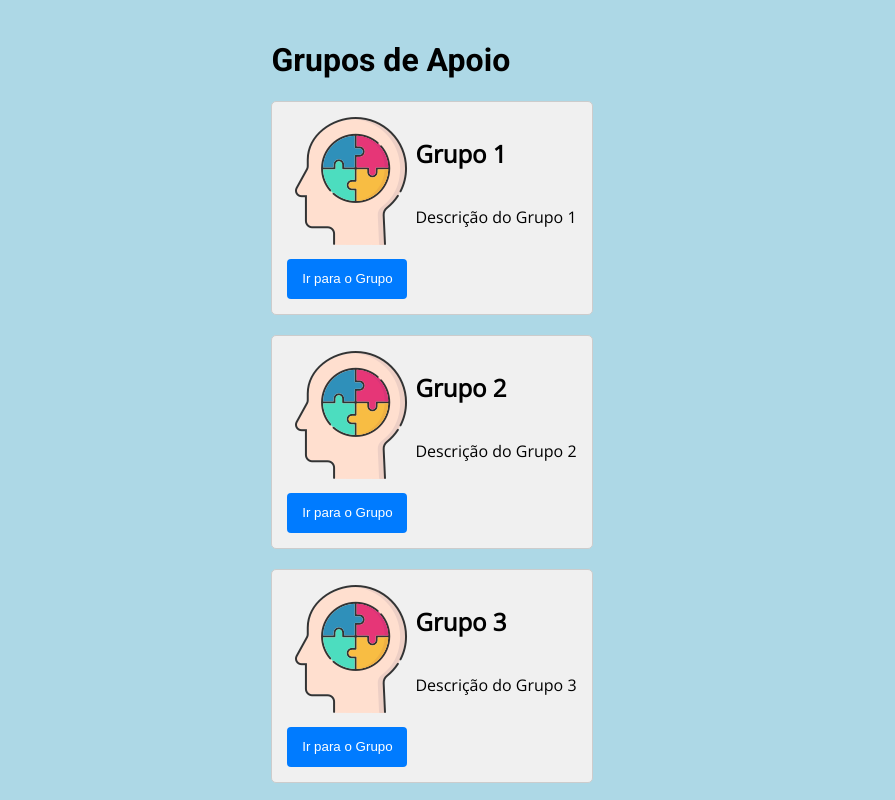
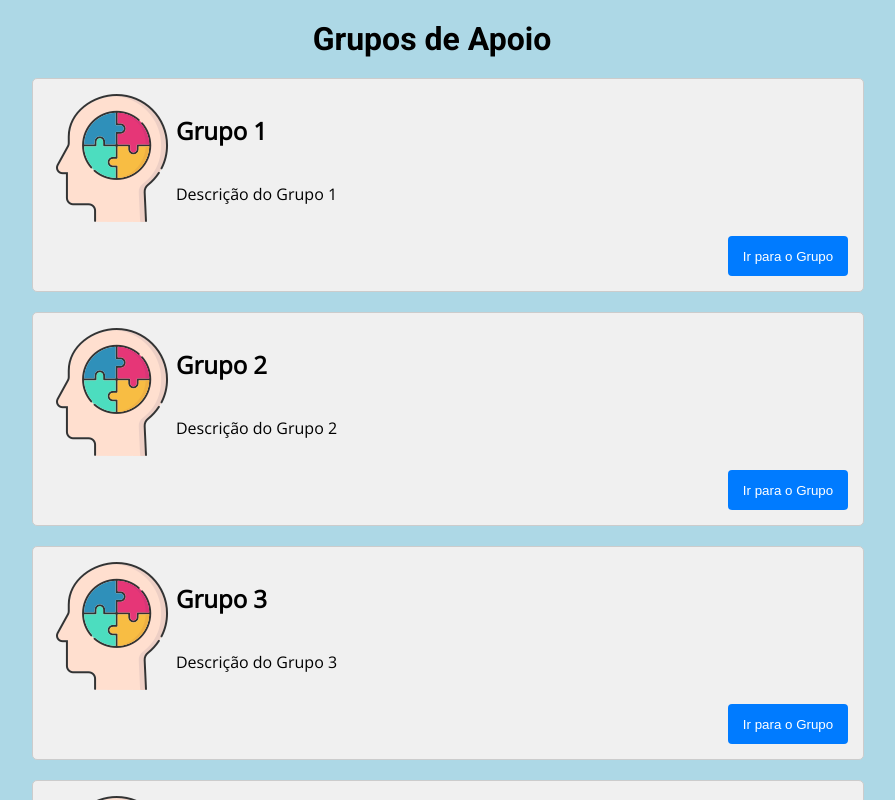
Before and after one commit to WendrilXX/HealthHub, a React (Vite) app: page /Grupos in a window 1280 px wide. Shown: the top 800 px of the page, without its empty margins (208-1103 px from the left). Built offline with nearby package versions, Linux system fonts and the light colour scheme.

Commit message:
chore: Update GrupoDEApoio.css styles and component layout

```diff
--- a/src/pages/Grupos/GrupoDEApoio.css
+++ b/src/pages/Grupos/GrupoDEApoio.css
@@ -4,9 +4,16 @@
   padding: 20px;
 }
 
+.GrupoDeApoio-container h1 {
+  margin: 0;
+  margin-bottom: 20px;
+  text-align: center;
+}
+
 .grupos-list {
   list-style-type: none; /* Remove bullets from list */
   padding: 0;
+
 }
 
 .grupo {
@@ -15,6 +22,7 @@
   padding: 15px;
   margin-bottom: 20px;
   border: 1px solid #ccc;
+  width: 800px;
 }
 
 .element-gp{
@@ -29,10 +37,6 @@
   align-items: left;
 }
 
-link {
-  align-items: right;
-  display: flex;
-}
 
 .perfil_photoName {
   display: flex;
@@ -60,8 +64,18 @@ button {
   border-radius: 4px;
   cursor: pointer;
   margin-top: 10px;
+
 }
 
 button:hover {
   background-color: #0056b3;
 }
+
+
+.link {
+  display: flex;
+  justify-content: center;
+  align-items: center;
+  width: 120px;
+  margin-left: auto; /* Align to the right */
+}
```
